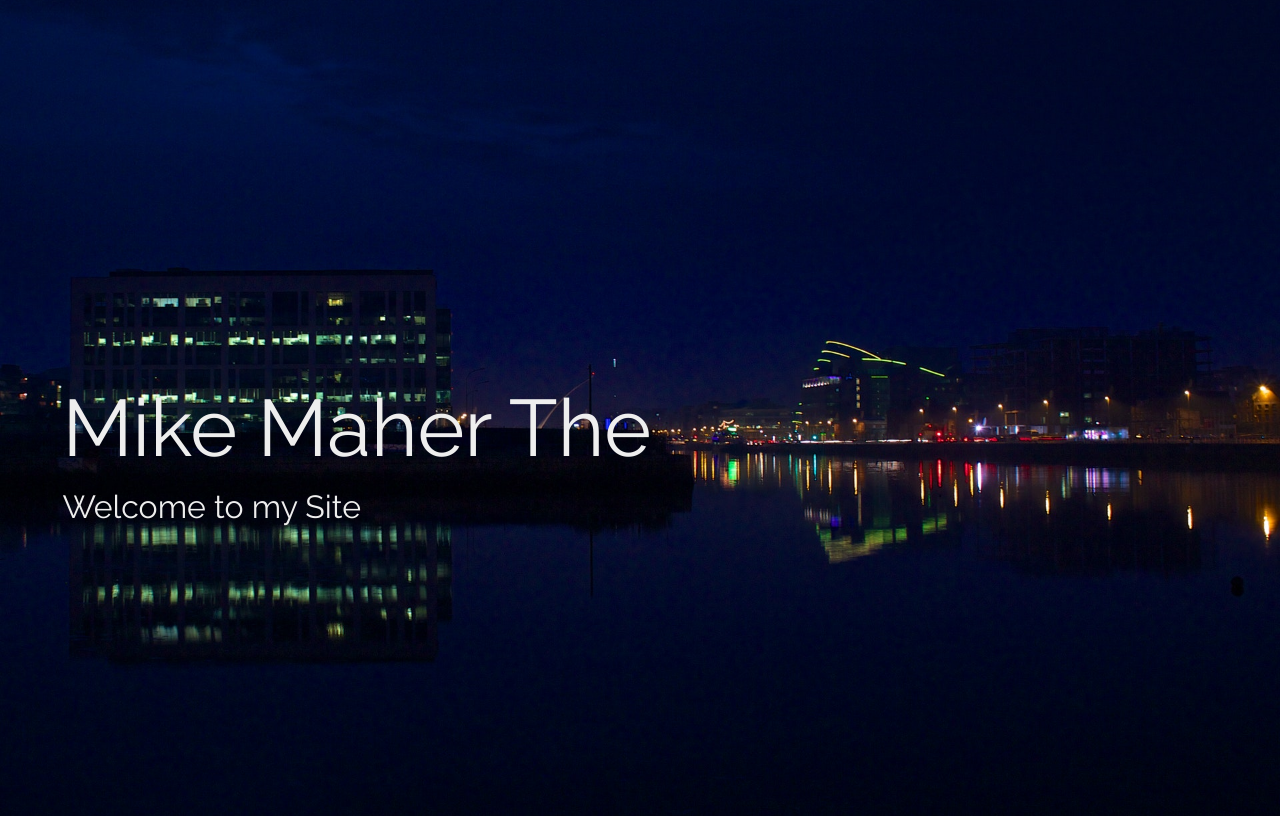
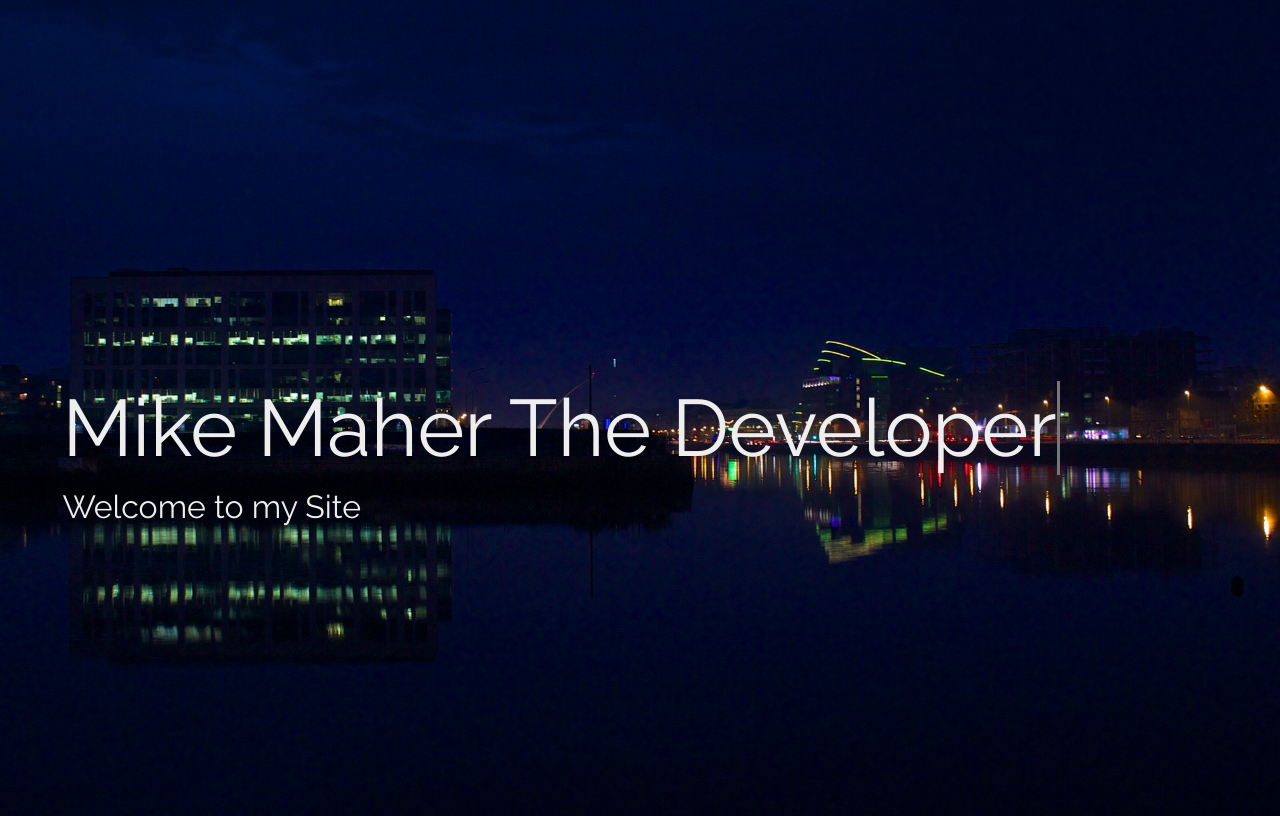
Before and after one commit to miketmaher/Type-Effect-Landing-Page, a plain HTML site: page index.html in a window 1280 px wide. Drawn offline with Linux system fonts and the light colour scheme.

Commit message:
javascript

```diff
--- a/index.html
+++ b/index.html
@@ -11,7 +11,7 @@
 
 <body>
   <div class="container">
-    <h1>Mike Maher The <span class="txt-type" data-wait="3000" data-text="['Developer', 'Designer', 'Creator']"></span></h1>
+    <h1>Mike Maher The&nbsp;<span class="text-type" data-wait="3000" data-text='["Developer", "Designer", "Creator"]'></span></h1>
     <h2>Welcome to my Site</h2>
   </div>
   <script src="./main.js"></script>
--- a/main.js
+++ b/main.js
@@ -0,0 +1,51 @@
+const TypeWriter = function(textElement, words, waitDuration = 3000) {
+  this.textElement = textElement;
+  this.words = words;
+  this.currentText = '';
+  this.index = 0;
+  this.waitDuration = parseInt(waitDuration, 10);
+  this.type();
+  this.isDeleting = false;
+};
+
+TypeWriter.prototype.type = function() {
+  const currentWordIndex = this.index % this.words.length;
+  const word = this.words[currentWordIndex];
+
+  if (this.isDeleting) {
+    this.currentText = word.substring(0, this.currentText.length - 1);
+  } else {
+    this.currentText = word.substring(0, this.currentText.length + 1);
+  }
+
+  this.textElement.innerHTML = `<span class="cursor">${
+    this.currentText
+  }</span>`;
+
+  let typeSpeed = 300;
+
+  if (this.isDeleting) {
+    typeSpeed /= 2;
+  }
+
+  if (!this.isDeleting && this.currentText === word) {
+    typeSpeed = this.waitDuration;
+    this.isDeleting = true;
+  } else if (this.isDeleting && this.currentText === '') {
+    this.isDeleting = false;
+    this.index++;
+    typeSpeed = 500;
+  }
+
+  setTimeout(() => this.type(), typeSpeed);
+};
+
+document.addEventListener('DOMContentLoaded', init);
+
+function init() {
+  const textElement = document.querySelector('.text-type');
+  const words = JSON.parse(textElement.getAttribute('data-text'));
+  const waitDuration = textElement.getAttribute('data-wait');
+
+  new TypeWriter(textElement, words, waitDuration);
+}
--- a/style.css
+++ b/style.css
@@ -31,6 +31,10 @@ h2 {
   font-size: 2rem;
 }
 
+.text-type .cursor {
+  border-right: 0.2rem solid #777;
+}
+
 @media (min-width: 1200px) {
   h1 {
     font-size: 5rem;
```
